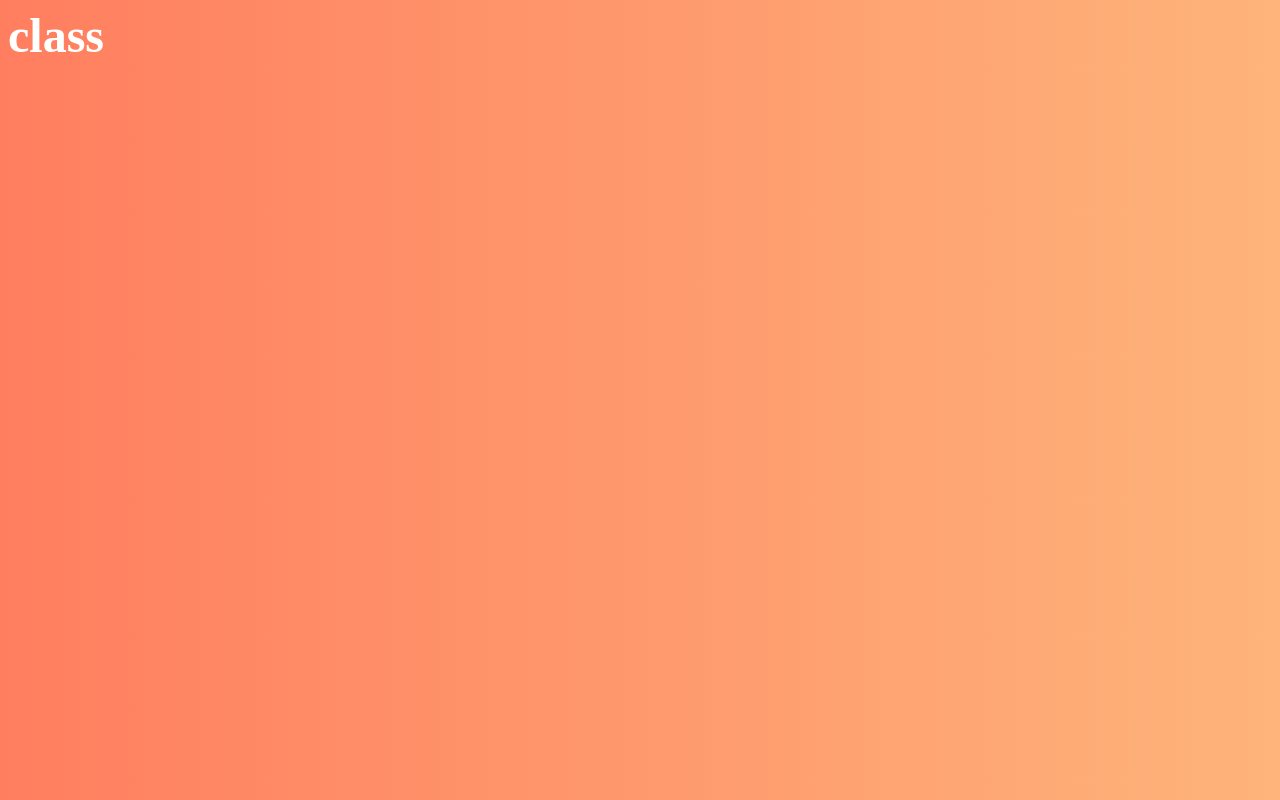
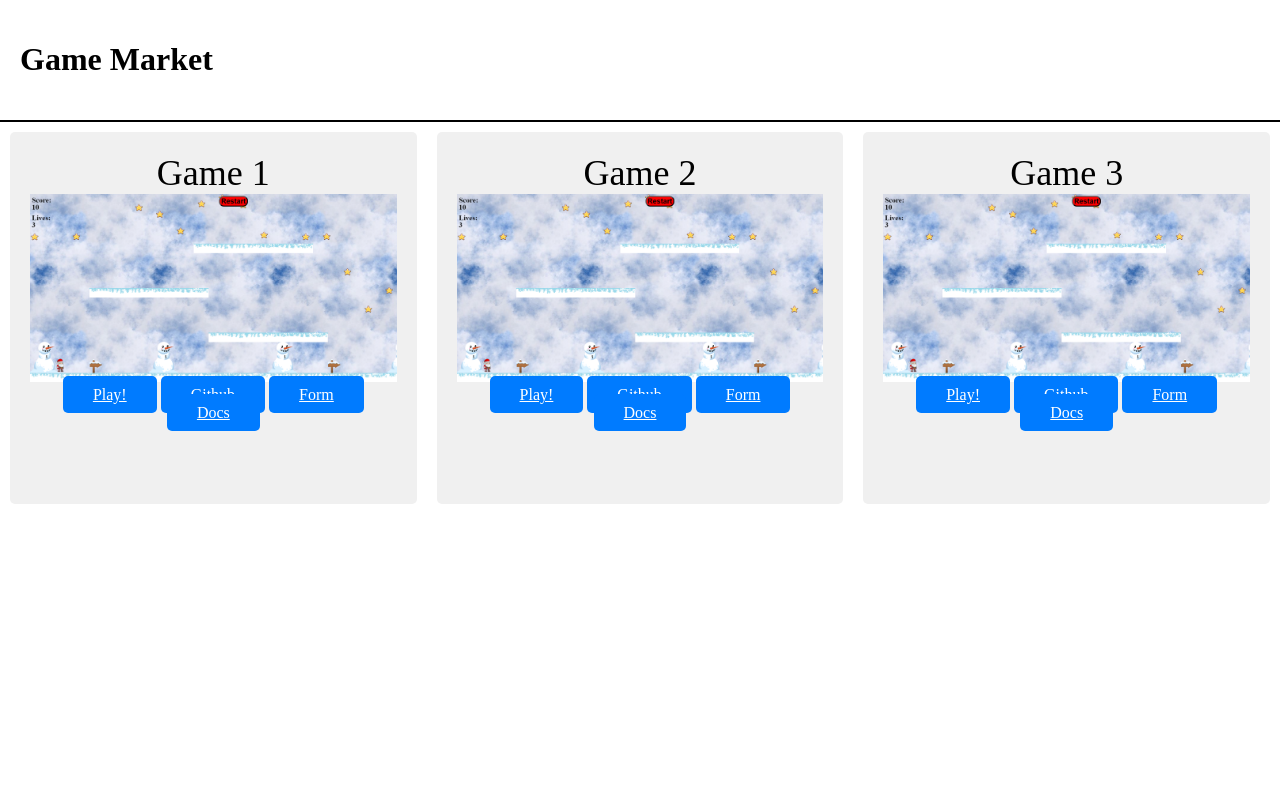
Before and after one commit to 23asbr/Game_Market_solomoniyk, a plain HTML site: page index.html in a window 1280 px wide. Drawn offline with Linux system fonts and the light colour scheme.

Commit message:
market
 add: buttons, boxes, links

```diff
--- a/index.html
+++ b/index.html
@@ -8,6 +8,39 @@
     <script src="script.js" defer></script>
 </head>
 <body>
-    <div>class</div>
+    <header>
+        <h1>Game Market</h1>
+    </header>
+    <div class="container">
+        <div class="container">
+            <div class="box">
+                <div class="box_h1">Game 1</div>
+                <img src="image/1.png" alt="">
+                <a href="https://23asbr.github.io/phaser2ndGame/" target="_blank" class="button">Play!</a>
+                <a href="https://github.com/23asbr/phaser2ndGame" target="_blank" class="button">Github</a>
+                <a href="https://forms.gle/7dq4wQ4BQKHL6WMr9" target="_blank" class="button">Form</a>
+                <a href="https://drive.google.com/drive/folders/1JcIFHoj8MY56cyNeD8yoQkIgYxHIFwl3?usp=drive_link" target="_blank" class="button">Docs</a>
+            </div>
+
+            <div class="box">
+                <div class="box_h1">Game 2</div>
+                <img src="image/1.png" alt="">
+                <a href="https://23asbr.github.io/phaser2ndGame/" target="_blank" class="button">Play!</a>
+                <a href="https://github.com/23asbr/phaser2ndGame" target="_blank" class="button">Github</a>
+                <a href="https://forms.gle/7dq4wQ4BQKHL6WMr9" target="_blank" class="button">Form</a>
+                <a href="https://drive.google.com/drive/folders/1JcIFHoj8MY56cyNeD8yoQkIgYxHIFwl3?usp=drive_link" target="_blank" class="button">Docs</a>
+            </div>
+            <div class="box">
+                <div class="box_h1">Game 3</div>
+                <img src="image/1.png" alt="">
+                <a href="https://23asbr.github.io/phaser2ndGame/" target="_blank" class="button">Play!</a>
+                <a href="https://github.com/23asbr/phaser2ndGame" target="_blank" class="button">Github</a>
+                <a href="https://forms.gle/7dq4wQ4BQKHL6WMr9" target="_blank" class="button">Form</a>
+                <a href="https://drive.google.com/drive/folders/1JcIFHoj8MY56cyNeD8yoQkIgYxHIFwl3?usp=drive_link" target="_blank" class="button">Docs</a>
+            </div>
+        </div>
+
+    </div>
+
 </body>
 </html>
--- a/style.css
+++ b/style.css
@@ -1,6 +1,46 @@
-body {
-    font-size: 48px;
-    color: white;
-    font-weight: 600;
-    background: linear-gradient(to right, #ff7e5f, #feb47b);
+html, body {
+    height: 100%;
+    margin: 0;
 }
+
+header {
+    border-bottom: 2px solid #000000;
+    color: #000; /* Text color */
+    padding: 20px; /* Add some padding */
+    text-align: left; /* Center-align the text */
+}
+
+a{
+    background-color: #007bff;
+    color: #fff;
+    padding: 10px 30px;
+    border: none;
+    border-radius: 5px;
+    margin-top: 10px;
+    cursor: pointer;
+    transition: background-color 0.3s ease;
+}
+
+
+img{
+    max-width: 100%;
+}
+
+.box_h1{
+    font-size: 36px;
+}
+
+.container {
+    display: flex;
+    width: 100%;
+    height: 70%; /* Make the container take up the full height of the viewport */
+}
+
+.box {
+    flex: 1;
+    background-color: #f0f0f0;
+    padding: 20px;
+    margin: 10px;
+    border-radius: 5px;
+    text-align: center;
+}
```
Also changed, not shown: image/1.png (added).
